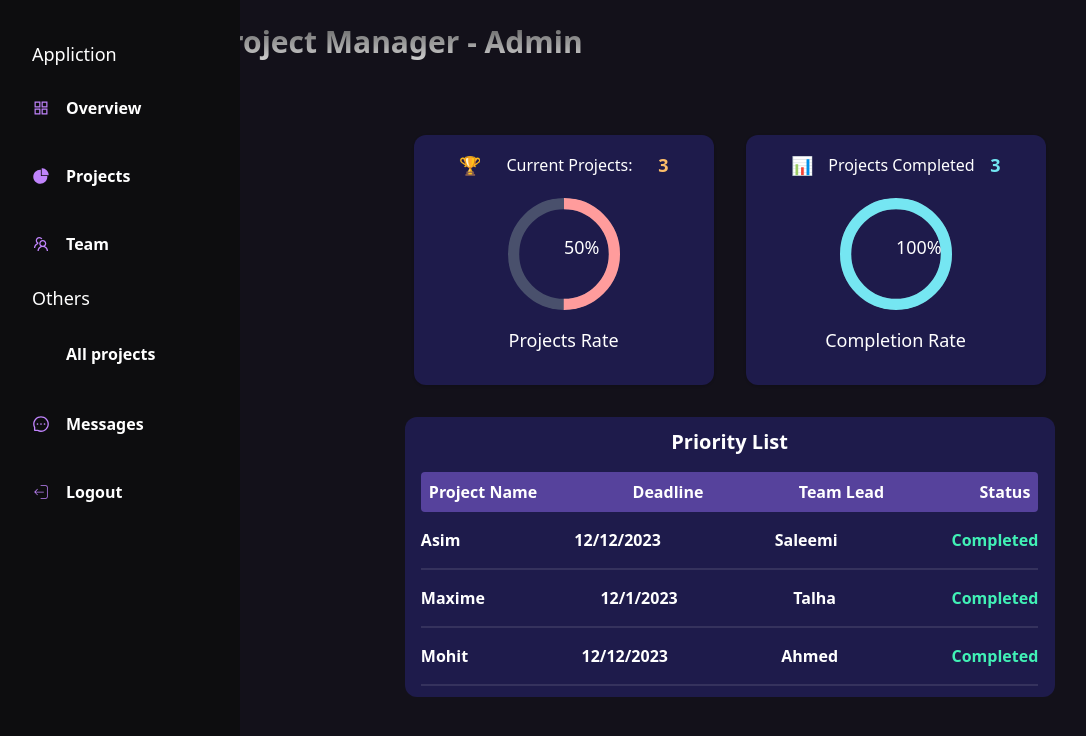
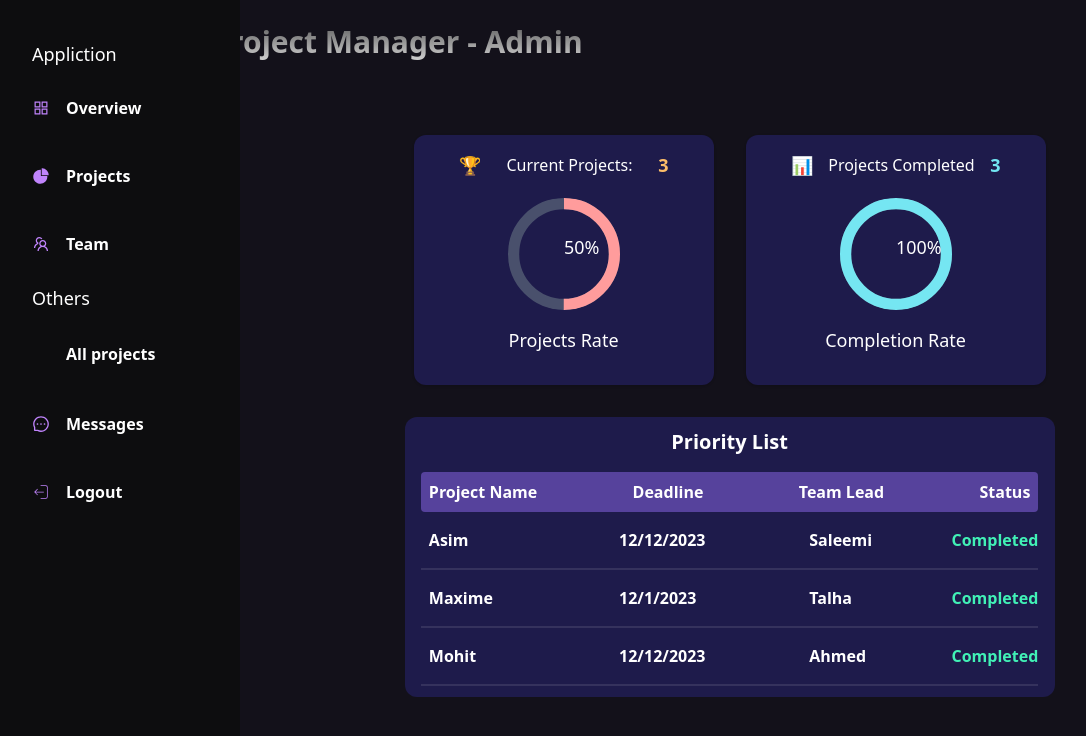
Before and after one commit to mtalhazulf/hrms, a React (Vite) app: page /admin in a window 1280 px wide. Shown: the top 736 px of the page, without its empty margins (0-1086 px from the left). Built offline with nearby package versions, Linux system fonts and the light colour scheme; some icons are missing.

Commit message:
fixed alignment in table

```diff
--- a/src/Admin/List.jsx
+++ b/src/Admin/List.jsx
@@ -46,13 +46,13 @@ const List = () => {
             <p key={index} className='text-white text-md font-bold'>{item}</p>
         ))}
       </div>
-      <div className='flex flex-col items-center justify-center w-[95%] space-y-4 '>
+      <div className='flex flex-col items-start justify-start w-[95%] space-y-4 '>
         {data.map ((item,index)=>(
             <>
-            <div key={index} className='flex flex-row justify-between  items-center w-full'>
-            <p className='text-white text-md font-bold'>{item.name}</p>
-            <p className='text-white text-md font-bold'>{item.deadline}</p>
-            <p className='text-white text-md font-bold'>{item.teamLead}</p>
+            <div key={index} className='flex flex-row justify-between items-start w-full'>
+            <p className='text-white text-md font-bold ml-2 w-16'>{item.name}</p>
+            <p className='text-white text-md font-bold ml-12 w-20'>{item.deadline}</p>
+            <p className='text-white text-md font-bold w-16 ml-8'>{item.teamLead}</p>
             <p  className='text-[#41F1B6] text-md font-bold'>{item.status}</p>
             </div>
             <div className="w-full h-[0px] border border-white border-opacity-10"></div>
--- a/src/Incomplete/Table.jsx
+++ b/src/Incomplete/Table.jsx
@@ -65,13 +65,13 @@ const Table = () => {
             <p key={index} className='text-white text-md font-bold'>{item}</p>
         ))}
       </div>
-      <div className='flex flex-col items-center justify-center w-[95%] space-y-4 '>
+      <div className='flex flex-col items-start justify-start w-[95%] space-y-4 '>
         {data.map ((item,index)=>(
             <>
-            <div key={index} className='flex flex-row justify-between  items-center w-full'>
-            <p className='text-white text-md font-bold'>{item.name}</p>
-            <p className='text-cyan-300 text-md font-semibold'>{item.deadline}</p>
-            <p className='text-white text-md font-bold'>{item.teamLead}</p>
+            <div key={index} className='flex flex-row justify-between items-center w-full'>
+            <p className='text-white text-md font-bold w-16 ml-2'>{item.name}</p>
+            <p className='text-cyan-300 text-md font-semibold w-20 ml-20'>{item.deadline}</p>
+            <p className='text-white text-md font-bold ml-10  w-16'>{item.teamLead}</p>
             <button  className='bg-red-400 rounded p-2 text-white text-sm '>Mark as done</button>
             </div>
             <div className="w-full h-[0px] border border-white border-opacity-10"></div>
--- a/src/Projects/Table.jsx
+++ b/src/Projects/Table.jsx
@@ -81,9 +81,9 @@ const Table = () => {
         {data.map ((item,index)=>(
             <>
             <div key={index} className='flex flex-row justify-between  items-center w-full'>
-            <p className='text-white text-md font-bold'>{item.name}</p>
-            <p className='text-cyan-300 text-md font-semibold'>{item.deadline}</p>
-            <p className='text-white text-md font-bold'>{item.teamLead}</p>
+            <p className='text-white text-md font-bold w-16 ml-2'>{item.name}</p>
+            <p className='text-cyan-300 text-md font-semibold w-20 ml-20'>{item.deadline}</p>
+            <p className='text-white text-md font-bold w-16 ml-10'>{item.teamLead}</p>
             <button  className='bg-emerald-300 rounded p-2 text-indigo-800 text-md font-bold'>{item.status}</button>
             </div>
             <div className="w-full h-[0px] border border-white border-opacity-10"></div>
@@ -97,3 +97,9 @@ const Table = () => {
 }
 
 export default Table
+
+
+/*         <p className='text-white text-md font-bold w-16 ml-2'>{item.name}</p>
+            <p className='text-cyan-300 text-md font-semibold w-20 ml-20'>{item.deadline}</p>
+            <p className='text-white text-md font-bold ml-10  w-16'>{item.teamLead}</p>
+              */
```
